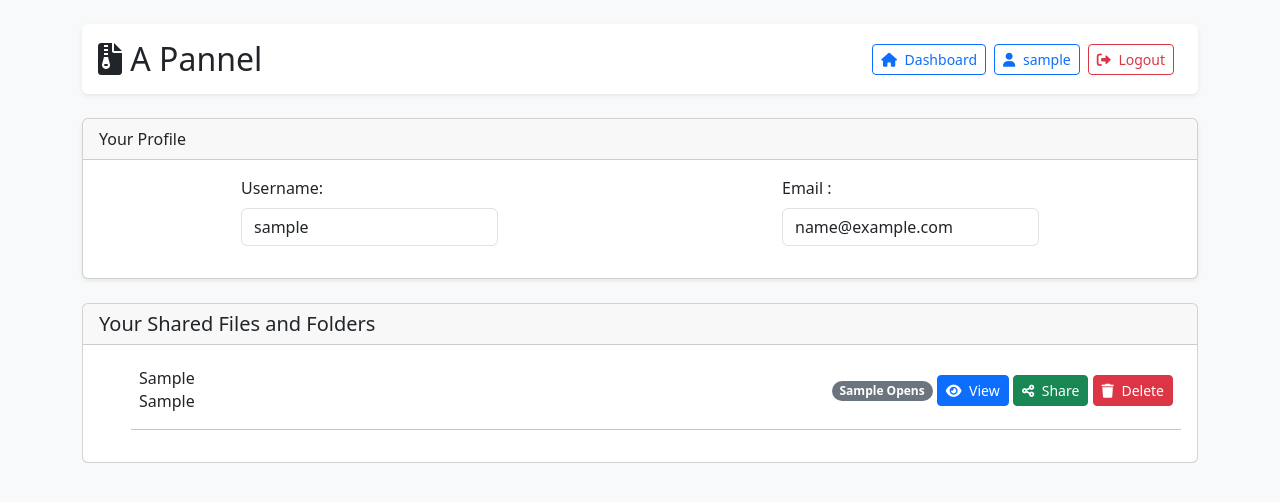
After one commit to anilreddykota/filemanager, a PHP site: page /profile.php in a window 1280 px wide. The commit adds this page. Shown: the top 502 px of the page. Run offline with PHP 8.4, Linux system fonts and the light colour scheme; the visitor is signed in with stand-in values (Sample User, id 1); tables that the repository leaves empty or names only in its code hold one stand-in row (values such as "Sample post").

Commit message:
share statistics done

```diff
--- a/dashboard.php
+++ b/dashboard.php
@@ -240,6 +240,9 @@ $files = scandir($current_dir);
             </div>
             </div>
             <div class="top-actions d-flex flex-wrap justify-content-sm-between w-sm-100 justify-content-md-end">
+            <a class="btn btn-outline-primary btn-sm me-2 mb-2 mb-md-0" href="profile.php">
+                <i class="fas fa-user-cog me-1"></i>
+            </a>
             <a class="btn btn-outline-primary btn-sm me-2 mb-2 mb-md-0">
                 <i class="fas fa-user me-1"></i> <?php echo $_SESSION["username"]; ?>
             </a>
--- /dev/null
+++ b/profile.php
@@ -0,0 +1,227 @@
+<?php
+session_start();
+if (!isset($_SESSION["user_id"])) {
+    header("Location: login.php");
+    exit();
+}
+$user_id  = $_SESSION["user_id"];
+require_once 'config/db_connect.php';
+global $conn;
+
+if(isset($_GET['shid'])){
+    $shid = $_GET['shid'];
+    $stmt = $conn->prepare("DELETE FROM share_stats WHERE shid = ? AND user_id = ?");
+    $stmt->bind_param("si", $shid, $user_id);
+    $stmt->execute();
+    $stmt->close();
+    header("Location: profile.php");
+    exit();
+}
+
+$user_folder = "uploads/user_" . $_SESSION["user_id"] . "/";
+if (!is_dir($user_folder)) {
+    mkdir($user_folder, 0777, true);
+}
+
+$message = ""; // Initialize message variable
+$current_path = $user_folder;
+
+function getUserSharedFiles($conn, $user_id)
+{
+    $query = "SELECT * FROM share_stats WHERE user_id = ?";
+    $stmt = $conn->prepare($query);
+    if (!$stmt) {
+        die("Error preparing statement: " . $conn->error);
+    }
+    $stmt->bind_param("i", $user_id);
+    $stmt->execute();
+    $result = $stmt->get_result();
+    $shared_files = $result->fetch_all(MYSQLI_ASSOC);
+    $stmt->close();
+    return $shared_files;
+}
+
+$shared_files = getUserSharedFiles($conn, $user_id);
+
+function getUserProfile($conn, $user_id)
+{
+    $query = "SELECT * FROM users WHERE id = ?";
+    $stmt = $conn->prepare($query);
+    if (!$stmt) {
+        die("Error preparing statement: " . $conn->error);
+    }
+    $stmt->bind_param("i", $user_id);
+    $stmt->execute();
+    $result = $stmt->get_result();
+    $user = $result->fetch_assoc();
+    $stmt->close();
+    return $user;
+}
+
+$user = getUserProfile($conn, $user_id);
+
+
+
+
+
+
+
+?>
+<!DOCTYPE html>
+<html>
+
+<head>
+    <title>A - Pannel store files online in orgainzed way up to 1 gb per user</title>
+    <link rel="icon" href="./assets/favicon.png" type="image/png">
+    <meta name="description" content="A - Pannel store files online in orgainzed way up to 1 gb per user">
+    <meta name="keywords" content="A - Pannel store files online in orgainzed way up to 1 gb per user">
+    <meta name="author" content="A - Pannel store files online in orgainzed way up to 1 gb per user">
+    <meta name="robots" content="index, follow">
+    <meta name="revisit-after" content="1 month">
+    <meta name="language" content="EN">
+    <link rel="stylesheet" href="https://cdn.jsdelivr.net/npm/bootstrap@5.3.0/dist/css/bootstrap.min.css">
+    <link rel="stylesheet" href="https://cdnjs.cloudflare.com/ajax/libs/font-awesome/6.0.0/css/all.min.css"
+        integrity="sha512-9usAa10IRO0HhonpyAIVpjrylPvoDwiPUiKdWk5t3PyolY1cOd4DSE0Ga+ri4AuTroPR5aQvXU9xC6qOPnzFeg=="
+        crossorigin="anonymous" referrerpolicy="no-referrer" />
+    <!-- Your styles remain the same -->
+</head>
+
+<body class="bg-light">
+    <div class="container py-4">
+        <div class="page-header d-flex flex-wrap justify-content-between align-items-center mb-4 bg-white p-3 rounded shadow-sm">
+            <h2 class="m-0 mb-3 mb-md-0"><i class="fas fa-file-archive"></i> A Pannel</h2>
+            <div class="user-info d-flex flex-column flex-md-row align-items-center mb-5 mb-md-0">
+
+
+            </div>
+            <div class="top-actions d-flex flex-wrap justify-content-sm-between w-sm-100 justify-content-md-end">
+                <a href="dashboard.php" class="btn btn-outline-primary btn-sm me-2 mb-2 mb-md-0">
+                    <i class="fas fa-home me-1"></i> Dashboard
+                </a>
+
+                <a class="btn btn-outline-primary btn-sm me-2 mb-2 mb-md-0">
+                    <i class="fas fa-user me-1"></i> <?php echo $_SESSION["username"]; ?>
+                </a>
+                <a href="logout.php" class="btn btn-outline-danger btn-sm me-2 mb-2 mb-md-0">
+                    <i class="fas fa-sign-out-alt me-1"></i> Logout
+                </a>
+            </div>
+        </div>
+
+
+
+
+        <div class="row mb-4 g-3">
+            <div class="col-md-12">
+                <div class="card h-100 shadow-sm">
+                    <div class="card-header">Your Profile</div>
+                    <div class="card-body d-flex justify-content-around align-items-center">
+                        <!-- display user profile details like username, email details  -->
+                        <div class="mb-3">
+                            <label for="username" class="form-label">Username:</label>
+                            <input type="text" class="form-control" id="username" value="<?php echo $user['username']; ?>"
+                                readonly>
+
+                        </div>
+                        <!-- display email also -->
+                        <div class="mb-3">
+
+                            <label for="username" class="form-label">Email :</label>
+                            <input type="text" class="form-control" id="username" value="<?php echo $user['email']; ?>"
+                                readonly>
+
+
+
+                        </div>
+
+
+
+
+
+
+                    </div>
+                </div>
+            </div>
+
+        </div>
+
+        <div class="card">
+            <div class="card-header">
+                <h5 class="mb-0">Your Shared Files and Folders</h5>
+            </div>
+            <div class="card-body">
+                <ul class="file-list">
+
+                <!-- display share files in table  -->
+                    <?php foreach ($shared_files as $file) : ?>
+                        <li class="file-item d-flex justify-content-between align-items-center m-2 hr">
+                            <div class="file-info">
+                                <h6 class="file-name m-0"><?php echo basename($file['path']); ?></h6>
+                                <small class="text-muted file-path"></small>
+                                    <?php echo preg_replace('#^uploads/user_\d+/#', '', $file['path']); ?>
+                                </small>
+                            </div>
+                            <div class="file-actions">
+
+                                <!-- display view count oc -->
+                                <span class="badge bg-secondary rounded-pill"><?php echo $file['oc']; ?> Opens</span>
+                                <?php
+                                $current_path =  preg_replace('#^uploads/user_\d+/#', '', $file['path']);
+
+                                ?>
+                                <a href="dashboard.php?folder=<?php echo urlencode(dirname($current_path)); ?>" class="btn btn-sm btn-primary"
+                                    target="_blank">
+                                    <i class="fas fa-eye
+
+                                        me-1"></i> View
+                                </a>
+                                <button class="btn btn-sm btn-success" onclick="triggerShare('<?php echo $file['shid']; ?>')">
+                                    <i class="fas fa-share-alt
+
+                                        me-1"></i> Share
+                                </button>
+                                <!-- handle delete req to this page with shid-->
+                                <a href="profile.php?shid=<?php echo $file['shid']; ?>" class="btn btn-sm btn-danger">
+                                    <i class="fas fa-trash
+
+                                        me-1"></i> Delete
+                                </a>
+
+
+
+                            </div>
+
+                        </li>
+                        <hr/>
+                    <?php endforeach; ?>
+
+
+
+                </ul>
+            </div>
+        </div>
+    </div>
+    <script src="https://cdn.jsdelivr.net/npm/bootstrap@5.3.0/dist/js/bootstrap.bundle.min.js"></script>
+    <script>
+        function triggerShare(shid) {
+
+                        const shareLink = window.location.origin + '/files.php?shid=' + shid;
+                        if (navigator.share) {
+                            navigator.share({
+                                title: 'File Share',
+                                text: 'Check out this file:',
+                                url: shareLink
+                            }).catch(error => {
+                                console.error('Error sharing:', error);
+                                alert('Sharing failed. Please copy the link manually: ' + shareLink);
+                            });
+                        } else {
+                            alert('Share this link: ' + shareLink);
+                        }
+
+
+        }
+    </script>
+</body>
+
+</html>
```
